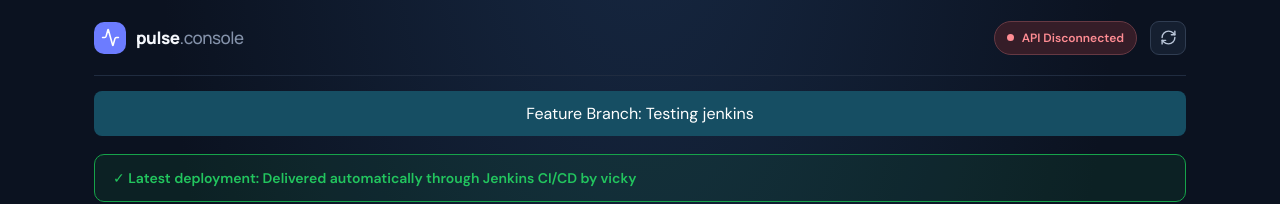
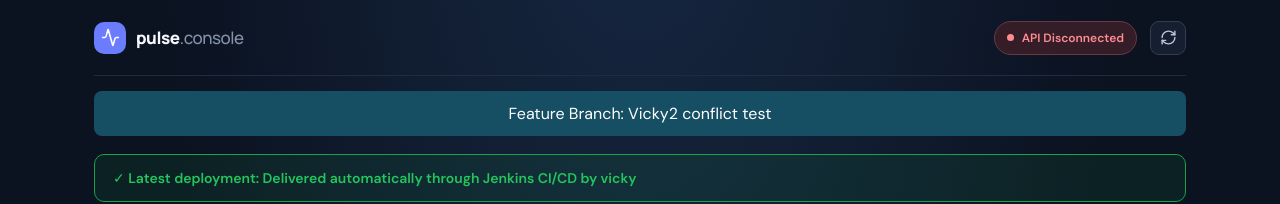
Before and after one commit to vickybharathi8-bit/Trial, a React (Vite) app in the folder frontend/: page / in a window 1280 px wide. Shown: the top 204 px of the page. Built offline with nearby package versions, Linux system fonts and the light colour scheme; no server answers.

Commit message:
changes to second

```diff
--- a/frontend/src/App.jsx
+++ b/frontend/src/App.jsx
@@ -107,7 +107,7 @@ export default function App() {
   borderRadius: "8px",
   textAlign: "center"
 }}>
-  Feature Branch: Testing jenkins
+  Feature Branch: Vicky2 conflict test
 </div>
 
             <div style={{
```
